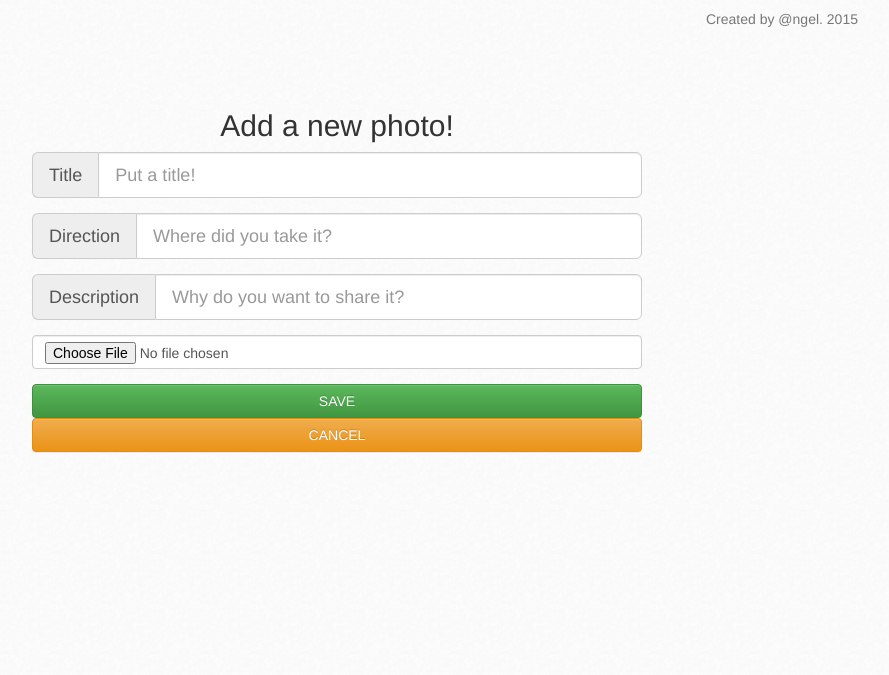
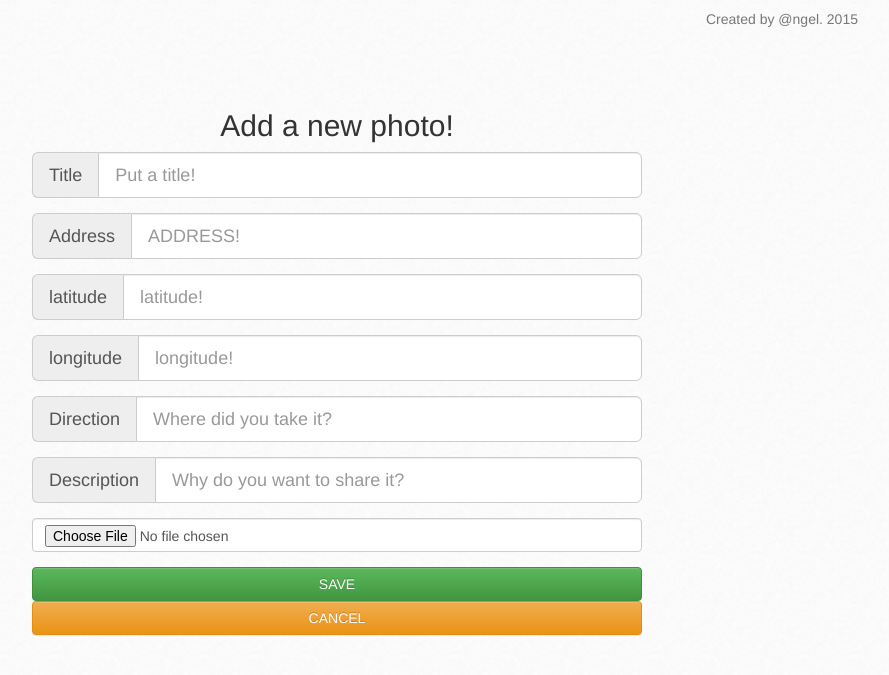
Before and after one commit to prietoizq/Final-Project, a Rails app: page /users/1/images/new in a window 1280 px wide. Shown: the part 51-726 px from the top of the page, without its empty margins (303-1192 px from the left). Run offline with Rails 7, Linux system fonts and the light colour scheme; a user stored in the database is signed in; parts of the project's set-up code (start-up, migrations or seed data) failed here and were passed over; some libraries are stand-ins or nearby versions.

Commit message:
Implementacion de la gema geolocate y posibilidad de acceder a latitud y longitud

```diff
--- a/final_project/app/assets/javascripts/application.js
+++ b/final_project/app/assets/javascripts/application.js
@@ -15,7 +15,9 @@
 
 //= require_tree .
 
+
 //a partir de aquí, es para convertir la DIRECCIÓN en una longitud y latitud, y mostrarlas en el mapa
+
 geocoder = new google.maps.Geocoder();
 
 function getCoordinates(address, callback){
@@ -59,7 +61,9 @@ function initialize() {
           return infowindow;
         }
 
-        var info = createInfoWindow("YOU ARE HERE");
+        var title = $('.title').text();
+
+        var info = createInfoWindow(title);
         google.maps.event.addListener(marker, 'click', function(){
             info.open(map,marker);
         });
--- a/final_project/app/assets/stylesheets/application.css
+++ b/final_project/app/assets/stylesheets/application.css
@@ -128,6 +128,5 @@ footer{
 	border-color: #fff;
 	border-style: solid;
 	box-shadow: 2px 2px 10px #B1B1B1;
-
 	border-width: 7px;
 }
--- a/final_project/app/controllers/images_controller.rb
+++ b/final_project/app/controllers/images_controller.rb
@@ -7,6 +7,10 @@ class ImagesController < ApplicationController
 	def index
 		@user = User.find params[:user_id] #el corchete con params tiene que ir junto!!
 		@images = @user.images
+	end
+
+	def map
+		@images = Image.all
 	end
 
 	def photos
@@ -33,7 +37,7 @@ class ImagesController < ApplicationController
 
 		if @image.save
 			flash[:notice] = "Photo created successfully"
-			redirect_to user_path(@user) #le pasamos el @project para que tenga una forma de ver el parámetro project_id sobre el que tiene que coger las entries
+			redirect_to user_image_path(@user, @image) #le pasamos el @project para que tenga una forma de ver el parámetro project_id sobre el que tiene que coger las entries
 		else
 			flash[:alert] = "Photo hasn't been created!"
 			render 'new'
@@ -51,7 +55,7 @@ class ImagesController < ApplicationController
 
 		if @image.update image_params
 			flash[:notice] = "Image updated successfully"
-			redirect_to user_path(@user)
+			redirect_to user_image_path(@user, @image)
 		else
 			flash.now[:errors] = @image.errors.full_messages #flash.now es para que el render no se lo coma y así poder usar el flash con el render
 			render 'edit'
@@ -67,7 +71,7 @@ class ImagesController < ApplicationController
 
 	private
 	def image_params
-		params.require(:image).permit(:title, :direction, :description, :rating, :photo)
+		params.require(:image).permit(:title, :direction, :description, :rating, :photo, :address, :latitude, :longitude)
 	end
 
 end
--- a/final_project/app/models/image.rb
+++ b/final_project/app/models/image.rb
@@ -1,6 +1,11 @@
 class Image < ActiveRecord::Base
+
+	geocoded_by :address
+
 	belongs_to :user
 
 	has_attached_file :photo, :styles => { :medium => "300x300#", :thumb => "100x100#", :large => "500x500#" }, :default_url => "/images/:style/missing.png"
 	validates_attachment_content_type :photo, :content_type => /\Aimage\/.*\Z/
+
+	after_validation :geocode
 end
--- a/final_project/app/views/images/new.html.erb
+++ b/final_project/app/views/images/new.html.erb
@@ -26,6 +26,27 @@
 
         <div class="form-group">
           <div class="input-group input-group-lg">
+            <span class="input-group-addon" id="sizing-addon1">Address</span>
+            <%= f.text_field :address, :placeholder => "ADDRESS!", class: "form-control"  %>
+          </div>
+        </div>
+
+        <div class="form-group">
+          <div class="input-group input-group-lg">
+            <span class="input-group-addon" id="sizing-addon1">latitude</span>
+            <%= f.text_field :latitude, :placeholder => "latitude!", class: "form-control"  %>
+          </div>
+        </div>
+
+        <div class="form-group">
+          <div class="input-group input-group-lg">
+            <span class="input-group-addon" id="sizing-addon1">longitude</span>
+            <%= f.text_field :longitude, :placeholder => "longitude!", class: "form-control"  %>
+          </div>
+        </div>
+
+        <div class="form-group">
+          <div class="input-group input-group-lg">
             <span class="input-group-addon" id="sizing-addon1">Direction</span>
             <%= f.text_field :direction, :placeholder => "Where did you take it?", class: "form-control col-md-10" %>
           </div>
--- a/final_project/app/views/layouts/application.html.erb
+++ b/final_project/app/views/layouts/application.html.erb
@@ -35,7 +35,7 @@
                 <li><%= link_to("By date", date_path) %></li>
                 <li><a href="">By rating</a></li>
                 <li class="divider"></li>
-                <li><a href="">Explore map</a></li>
+                <li><%= link_to("Explore map", map_path) %></li>
               </ul>
             </li>
           </ul>
--- a/final_project/config/routes.rb
+++ b/final_project/config/routes.rb
@@ -1,5 +1,6 @@
 Rails.application.routes.draw do
 
+  get 'map' => 'images#map', as:"map"
 	get 'photos' => 'images#photos'
   get 'photos_date' => 'images#photos_by_date', as:"date"
   get '/' => 'users#welcome', as:"welcome"
```
Also changed, not shown: final_project/app/views/images/edit.html.erb (+23 -0 lines), final_project/app/views/images/map.html.erb (added, +17 -0 lines), final_project/app/views/images/show.html.erb (+6 -3 lines), final_project/db/migrate/20150611093846_add_details_to_images.rb (added, +7 -0 lines), final_project/Gemfile, final_project/Gemfile.lock, final_project/db/schema.rb.
